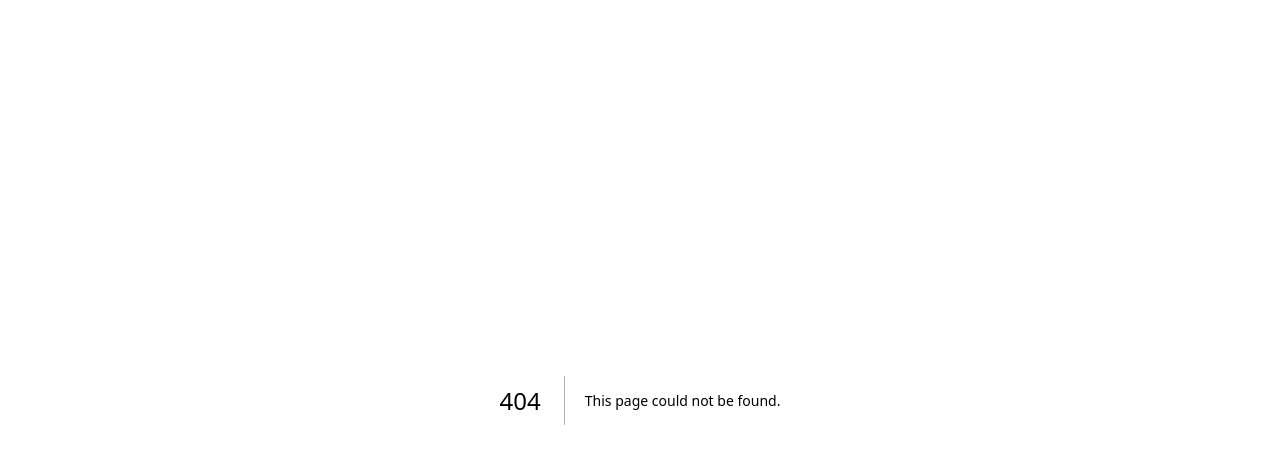
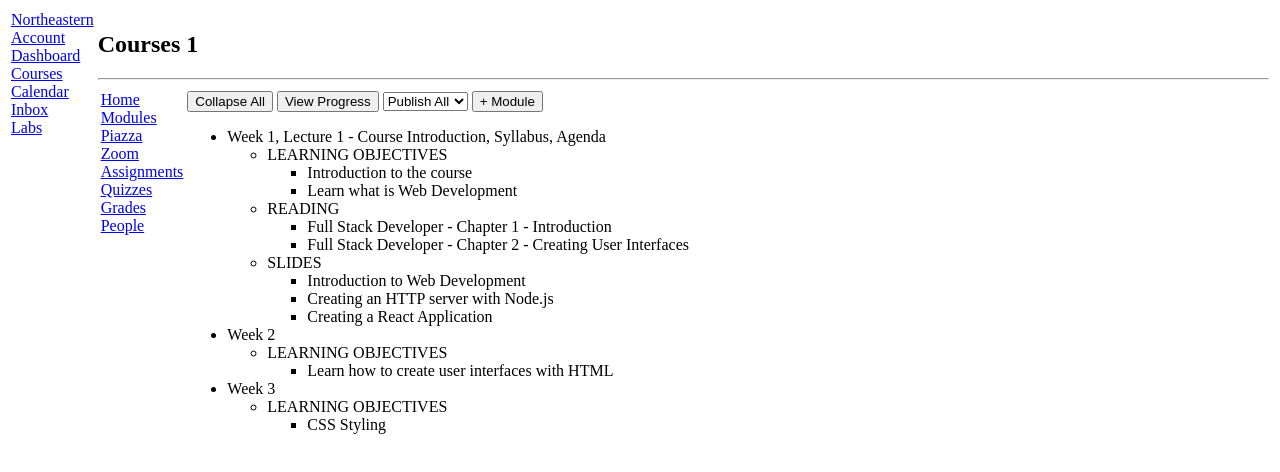
Before and after one commit to pricefy-dotcom/webdev-client, a Next.js app in the folder 2026/fall/webdev/webdev-client/: page /courses/1/modules in a window 1280 px wide. Before the commit this address had no page. Shown: the top 472 px of the page. Built offline with nearby package versions, Linux system fonts and the light colour scheme.

Commit message:
Finished Kambaz course content. Next is the self-guided assignment page addition

```diff
--- /dev/null
+++ b/2026/fall/webdev/webdev-client/app/(kambaz)/Navigation.tsx
@@ -0,0 +1,41 @@
+import Link from "next/link";
+
+export default function KambazNavigation() {
+  return (
+    <div id="wd-kambaz-navigation">
+      <a
+        href="https://www.northeastern.edu/"
+        id="wd-neu-link"
+        target="_blank"
+        rel="noreferrer"
+      >
+        Northeastern
+      </a>
+      <br />
+      <Link href="/account" id="wd-account-link">
+        Account
+      </Link>
+      <br />
+      <Link href="/dashboard" id="wd-dashboard-link">
+        Dashboard
+      </Link>
+      <br />
+      <Link href="/dashboard" id="wd-course-link">
+        Courses
+      </Link>
+      <br />
+      <Link href="/calendar" id="wd-calendar-link">
+        Calendar
+      </Link>
+      <br />
+      <Link href="/inbox" id="wd-inbox-link">
+        Inbox
+      </Link>
+      <br />
+      <Link href="/labs" id="wd-labs-link">
+        Labs
+      </Link>
+      <br />
+    </div>
+  );
+}
--- /dev/null
+++ b/2026/fall/webdev/webdev-client/app/(kambaz)/courses/[cid]/Navigation.tsx
@@ -0,0 +1,40 @@
+import Link from "next/link";
+
+export default function CourseNavigation({ cid }: { cid: string }) {
+  return (
+    <div id="wd-courses-navigation">
+      <Link href={`/courses/${cid}/home`} id="wd-course-home-link">
+        Home
+      </Link>{" "}
+      <br />
+      <Link href={`/courses/${cid}/modules`} id="wd-course-modules-link">
+        Modules
+      </Link>{" "}
+      <br />
+      <Link href={`/courses/${cid}/piazza`} id="wd-course-piazza-link">
+        Piazza
+      </Link>{" "}
+      <br />
+      <Link href={`/courses/${cid}/zoom`} id="wd-course-zoom-link">
+        Zoom
+      </Link>{" "}
+      <br />
+      <Link href={`/courses/${cid}/assignments`} id="wd-course-assignments-link">
+        Assignments
+      </Link>{" "}
+      <br />
+      <Link href={`/courses/${cid}/quizzes`} id="wd-course-quizzes-link">
+        Quizzes
+      </Link>{" "}
+      <br />
+      <Link href={`/courses/${cid}/grades`} id="wd-course-grades-link">
+        Grades
+      </Link>{" "}
+      <br />
+      <Link href={`/courses/${cid}/people/table`} id="wd-course-people-link">
+        People
+      </Link>{" "}
+      <br />
+    </div>
+  );
+}
--- /dev/null
+++ b/2026/fall/webdev/webdev-client/app/(kambaz)/courses/[cid]/layout.tsx
@@ -0,0 +1,30 @@
+import { ReactNode } from "react";
+import CourseNavigation from "./Navigation";
+
+export default async function CoursesLayout({
+  children,
+  params,
+}: Readonly<{
+  children: ReactNode;
+  params: Promise<{ cid: string }>;
+}>) {
+  const { cid } = await params;
+  return (
+    <div id="wd-courses">
+      <h2>Courses {cid}</h2>
+      <hr />
+      <table>
+        <tbody>
+          <tr>
+            <td valign="top" width="200">
+              <CourseNavigation cid={cid} />
+            </td>
+            <td valign="top" width="100%">
+              {children}
+            </td>
+          </tr>
+        </tbody>
+      </table>
+    </div>
+  );
+}
--- /dev/null
+++ b/2026/fall/webdev/webdev-client/app/(kambaz)/courses/[cid]/modules/Lesson.tsx
@@ -0,0 +1,16 @@
+import type { ReactNode } from "react";
+
+export default function Lesson({
+  title,
+  children,
+}: {
+  title: string;
+  children?: ReactNode;
+}) {
+  return (
+    <li className="wd-lesson">
+      <span className="wd-title">{title}</span>
+      <ul className="wd-content">{children}</ul>
+    </li>
+  );
+}
--- /dev/null
+++ b/2026/fall/webdev/webdev-client/app/(kambaz)/courses/[cid]/modules/Module.tsx
@@ -0,0 +1,16 @@
+import type { ReactNode } from "react";
+
+export default function Module({
+  title,
+  children,
+}: {
+  title: string;
+  children?: ReactNode;
+}) {
+  return (
+    <li className="wd-module">
+      <div className="wd-title">{title}</div>
+      <ul className="wd-lessons">{children}</ul>
+    </li>
+  );
+}
--- /dev/null
+++ b/2026/fall/webdev/webdev-client/app/(kambaz)/courses/[cid]/modules/page.tsx
@@ -0,0 +1,47 @@
+import Module from "./Module";
+import Lesson from "./Lesson";
+
+export default function Modules() {
+  return (
+    <div>
+      <button>Collapse All</button> <button>View Progress</button>{" "}
+      <select defaultValue="publish-all">
+        <option value="publish-all">Publish All</option>
+      </select>{" "}
+      <button>+ Module</button>
+      <ul id="wd-modules">
+        <Module title="Week 1, Lecture 1 - Course Introduction, Syllabus, Agenda">
+          <Lesson title="LEARNING OBJECTIVES">
+            <li className="wd-content-item">Introduction to the course</li>
+            <li className="wd-content-item">Learn what is Web Development</li>
+          </Lesson>
+          <Lesson title="READING">
+            <li className="wd-content-item">
+              Full Stack Developer - Chapter 1 - Introduction
+            </li>
+            <li className="wd-content-item">
+              Full Stack Developer - Chapter 2 - Creating User Interfaces
+            </li>
+          </Lesson>
+          <Lesson title="SLIDES">
+            <li className="wd-content-item">Introduction to Web Development</li>
+            <li className="wd-content-item">
+              Creating an HTTP server with Node.js
+            </li>
+            <li className="wd-content-item">Creating a React Application</li>
+          </Lesson>
+        </Module>
+        <Module title="Week 2">
+            <Lesson title="LEARNING OBJECTIVES">
+                <li className="wd-content-item">Learn how to create user interfaces with HTML</li>
+            </Lesson>
+        </Module>
+        <Module title="Week 3">
+            <Lesson title="LEARNING OBJECTIVES">
+                <li className="wd-content-item">CSS Styling</li>
+            </Lesson>
+        </Module>
+      </ul>
+    </div>
+  );
+}
--- /dev/null
+++ b/2026/fall/webdev/webdev-client/app/(kambaz)/layout.tsx
@@ -0,0 +1,21 @@
+import { ReactNode } from "react";
+import KambazNavigation from "./Navigation";
+
+export default function KambazLayout({
+  children,
+}: Readonly<{ children: ReactNode }>) {
+  return (
+    <table>
+      <tbody>
+        <tr>
+          <td valign="top" width="200">
+            <KambazNavigation />
+          </td>
+          <td valign="top" width="100%">
+            {children}
+          </td>
+        </tr>
+      </tbody>
+    </table>
+  );
+}
```
Also changed, not shown: 2026/fall/webdev/webdev-client/app/(kambaz)/account/Navigation.tsx (deleted, +0 -11 lines), 2026/fall/webdev/webdev-client/app/(kambaz)/account/layout.tsx (deleted, +0 -23 lines), 2026/fall/webdev/webdev-client/app/(kambaz)/courses/[cid]/home/Status.tsx (added, +20 -0 lines), 2026/fall/webdev/webdev-client/app/(kambaz)/courses/[cid]/home/page.tsx (added, +21 -0 lines), 2026/fall/webdev/webdev-client/app/not-found.tsx (added, +16 -0 lines).
